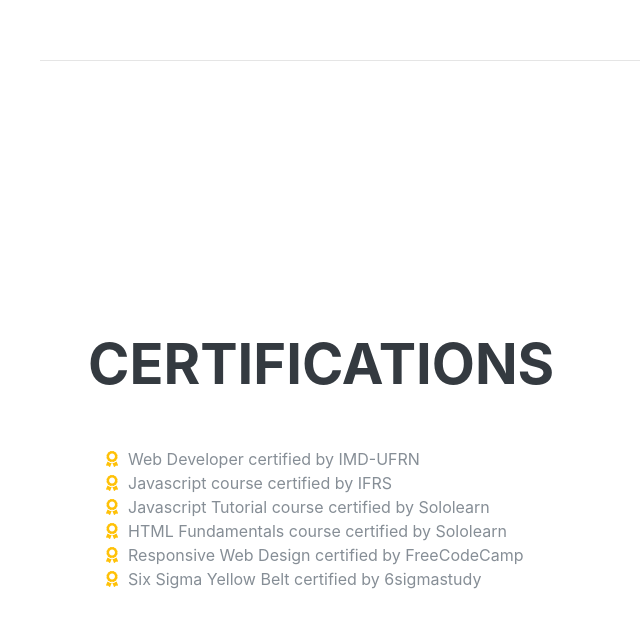
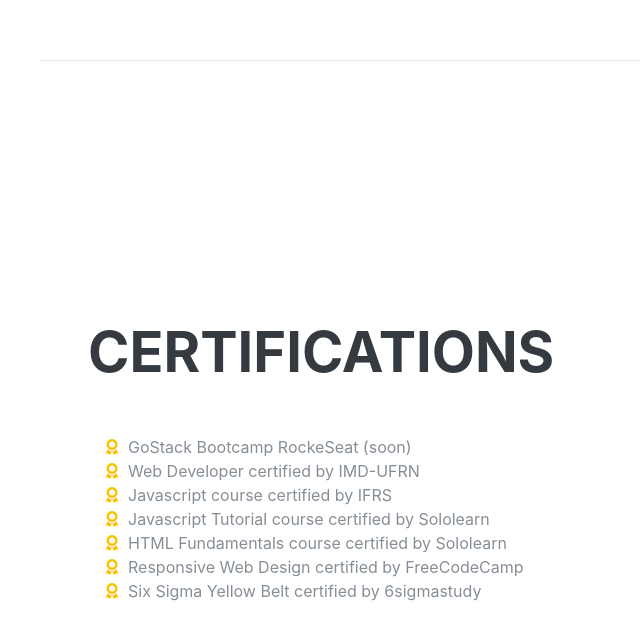
Before and after one commit to paulohfreire/pauloport, a Gatsby site: page / in a window 1280 px wide. Shown: the part 3944-4583 px from the top of the page, without its empty margins (232-872 px from the left). Built offline with nearby package versions, Linux system fonts and the light colour scheme; Gatsby itself is replaced by a stand-in of ours; a web font is replaced by a local one.

Commit message:
feat:add personal information

```diff
--- a/src/pages/index.js
+++ b/src/pages/index.js
@@ -208,6 +208,10 @@
           <ul className="fa-ul mb-0">
             <li>
               <i className="fa-li fa fa-award text-warning"></i>
+              GoStack Bootcamp RockeSeat (soon)
+            </li>
+            <li>
+              <i className="fa-li fa fa-award text-warning"></i>
               Web Developer certified by IMD-UFRN
             </li>
             <li>
```
